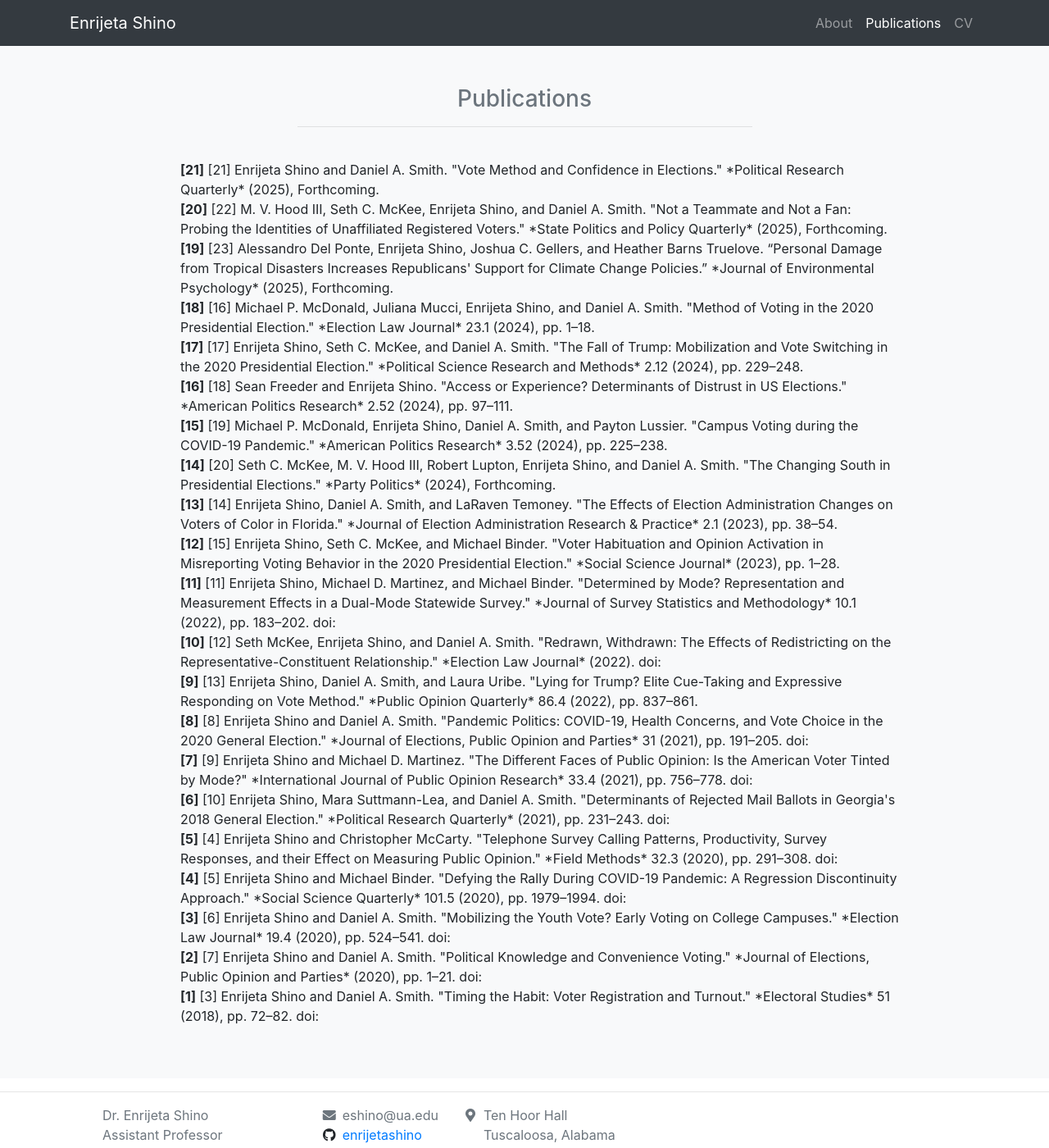
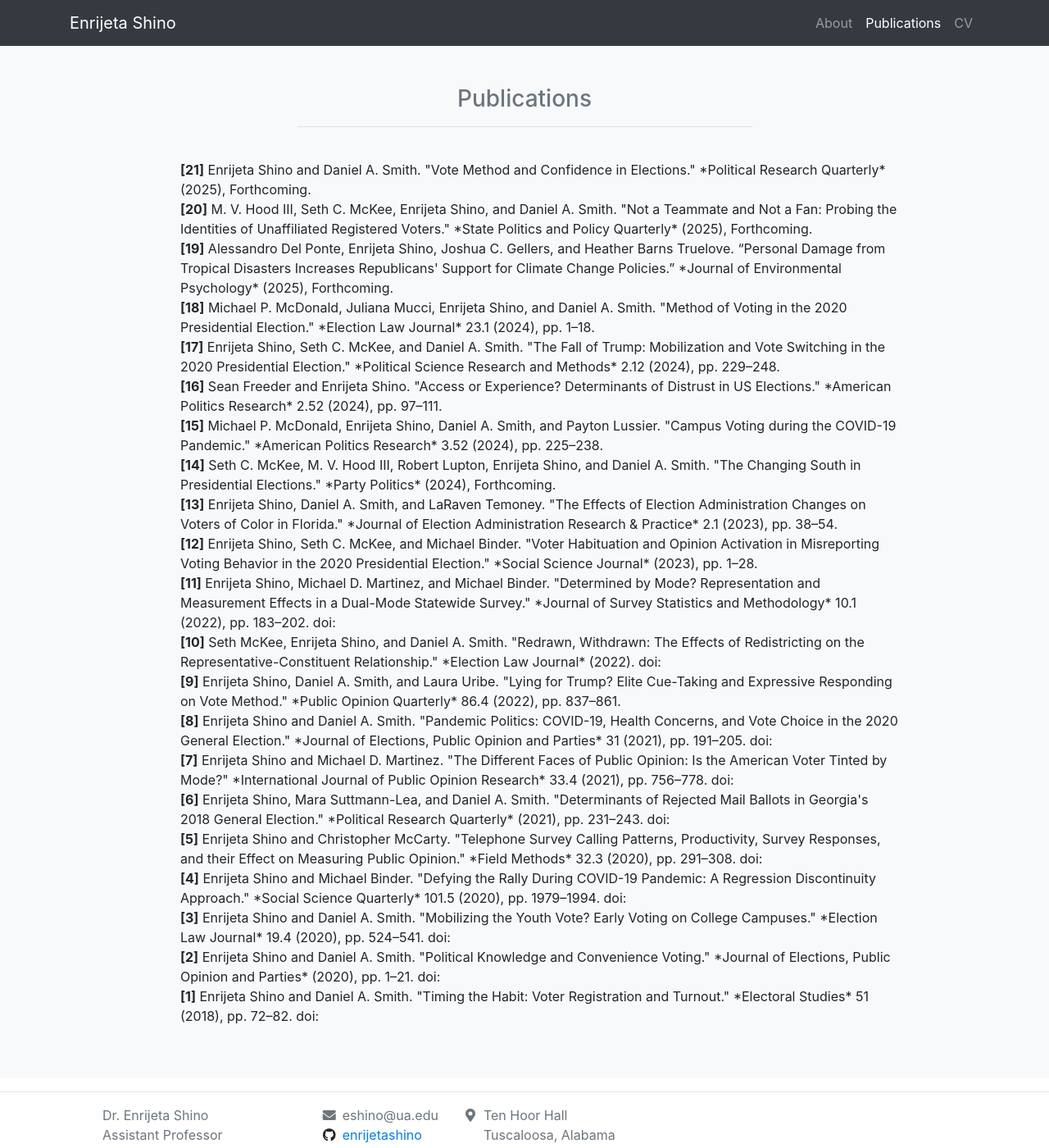
Before and after one commit to enrijetashino/enrijetashino.github.io, a Jekyll site: the page built from _pages/publications.md, in a window 1280 px wide and 1400 px high. Shown: the whole window at 82% size. Built offline with Jekyll 4.4.1, drawn with Linux system fonts in a browser that asks for light colours; nearby versions of some CDN libraries.

Commit message:
Update publications.yml

```diff
--- a/_data/publications.yml
+++ b/_data/publications.yml
@@ -1,63 +1,63 @@
 publications:
-  - citation: "[23] Alessandro Del Ponte, Enrijeta Shino, Joshua C. Gellers, and Heather Barns Truelove. “Personal Damage from Tropical Disasters Increases Republicans' Support for Climate Change Policies.” *Journal of Environmental Psychology* (2025), Forthcoming."
+  - citation: "Alessandro Del Ponte, Enrijeta Shino, Joshua C. Gellers, and Heather Barns Truelove. “Personal Damage from Tropical Disasters Increases Republicans' Support for Climate Change Policies.” *Journal of Environmental Psychology* (2025), Forthcoming."
     year: 2025
 
-  - citation: "[22] M. V. Hood III, Seth C. McKee, Enrijeta Shino, and Daniel A. Smith. \"Not a Teammate and Not a Fan: Probing the Identities of Unaffiliated Registered Voters.\" *State Politics and Policy Quarterly* (2025), Forthcoming."
+  - citation: "M. V. Hood III, Seth C. McKee, Enrijeta Shino, and Daniel A. Smith. \"Not a Teammate and Not a Fan: Probing the Identities of Unaffiliated Registered Voters.\" *State Politics and Policy Quarterly* (2025), Forthcoming."
     year: 2025
 
-  - citation: "[21] Enrijeta Shino and Daniel A. Smith. \"Vote Method and Confidence in Elections.\" *Political Research Quarterly* (2025), Forthcoming."
+  - citation: "Enrijeta Shino and Daniel A. Smith. \"Vote Method and Confidence in Elections.\" *Political Research Quarterly* (2025), Forthcoming."
     year: 2025
 
-  - citation: "[20] Seth C. McKee, M. V. Hood III, Robert Lupton, Enrijeta Shino, and Daniel A. Smith. \"The Changing South in Presidential Elections.\" *Party Politics* (2024), Forthcoming."
+  - citation: "Seth C. McKee, M. V. Hood III, Robert Lupton, Enrijeta Shino, and Daniel A. Smith. \"The Changing South in Presidential Elections.\" *Party Politics* (2024), Forthcoming."
     year: 2024
 
-  - citation: "[19] Michael P. McDonald, Enrijeta Shino, Daniel A. Smith, and Payton Lussier. \"Campus Voting during the COVID-19 Pandemic.\" *American Politics Research* 3.52 (2024), pp. 225–238."
+  - citation: "Michael P. McDonald, Enrijeta Shino, Daniel A. Smith, and Payton Lussier. \"Campus Voting during the COVID-19 Pandemic.\" *American Politics Research* 3.52 (2024), pp. 225–238."
     year: 2024
 
-  - citation: "[18] Sean Freeder and Enrijeta Shino. \"Access or Experience? Determinants of Distrust in US Elections.\" *American Politics Research* 2.52 (2024), pp. 97–111."
+  - citation: "Sean Freeder and Enrijeta Shino. \"Access or Experience? Determinants of Distrust in US Elections.\" *American Politics Research* 2.52 (2024), pp. 97–111."
     year: 2024
 
-  - citation: "[17] Enrijeta Shino, Seth C. McKee, and Daniel A. Smith. \"The Fall of Trump: Mobilization and Vote Switching in the 2020 Presidential Election.\" *Political Science Research and Methods* 2.12 (2024), pp. 229–248."
+  - citation: "Enrijeta Shino, Seth C. McKee, and Daniel A. Smith. \"The Fall of Trump: Mobilization and Vote Switching in the 2020 Presidential Election.\" *Political Science Research and Methods* 2.12 (2024), pp. 229–248."
     year: 2024
 
-  - citation: "[16] Michael P. McDonald, Juliana Mucci, Enrijeta Shino, and Daniel A. Smith. \"Method of Voting in the 2020 Presidential Election.\" *Election Law Journal* 23.1 (2024), pp. 1–18."
+  - citation: "Michael P. McDonald, Juliana Mucci, Enrijeta Shino, and Daniel A. Smith. \"Method of Voting in the 2020 Presidential Election.\" *Election Law Journal* 23.1 (2024), pp. 1–18."
     year: 2024
 
-  - citation: "[15] Enrijeta Shino, Seth C. McKee, and Michael Binder. \"Voter Habituation and Opinion Activation in Misreporting Voting Behavior in the 2020 Presidential Election.\" *Social Science Journal* (2023), pp. 1–28."
+  - citation: "Enrijeta Shino, Seth C. McKee, and Michael Binder. \"Voter Habituation and Opinion Activation in Misreporting Voting Behavior in the 2020 Presidential Election.\" *Social Science Journal* (2023), pp. 1–28."
     year: 2023
 
-  - citation: "[14] Enrijeta Shino, Daniel A. Smith, and LaRaven Temoney. \"The Effects of Election Administration Changes on Voters of Color in Florida.\" *Journal of Election Administration Research & Practice* 2.1 (2023), pp. 38–54."
+  - citation: "Enrijeta Shino, Daniel A. Smith, and LaRaven Temoney. \"The Effects of Election Administration Changes on Voters of Color in Florida.\" *Journal of Election Administration Research & Practice* 2.1 (2023), pp. 38–54."
     year: 2023
 
-  - citation: "[13] Enrijeta Shino, Daniel A. Smith, and Laura Uribe. \"Lying for Trump? Elite Cue-Taking and Expressive Responding on Vote Method.\" *Public Opinion Quarterly* 86.4 (2022), pp. 837–861."
+  - citation: "Enrijeta Shino, Daniel A. Smith, and Laura Uribe. \"Lying for Trump? Elite Cue-Taking and Expressive Responding on Vote Method.\" *Public Opinion Quarterly* 86.4 (2022), pp. 837–861."
     year: 2022
 
-  - citation: "[12] Seth McKee, Enrijeta Shino, and Daniel A. Smith. \"Redrawn, Withdrawn: The Effects of Redistricting on the Representative-Constituent Relationship.\" *Election Law Journal* (2022). doi: <https://doi.org/10.1089/elj.2022.0027>"
+  - citation: "Seth McKee, Enrijeta Shino, and Daniel A. Smith. \"Redrawn, Withdrawn: The Effects of Redistricting on the Representative-Constituent Relationship.\" *Election Law Journal* (2022). doi: <https://doi.org/10.1089/elj.2022.0027>"
     year: 2022
 
-  - citation: "[11] Enrijeta Shino, Michael D. Martinez, and Michael Binder. \"Determined by Mode? Representation and Measurement Effects in a Dual-Mode Statewide Survey.\" *Journal of Survey Statistics and Methodology* 10.1 (2022), pp. 183–202. doi: <https://doi.org/10.1093/jssam/smab012>"
+  - citation: "Enrijeta Shino, Michael D. Martinez, and Michael Binder. \"Determined by Mode? Representation and Measurement Effects in a Dual-Mode Statewide Survey.\" *Journal of Survey Statistics and Methodology* 10.1 (2022), pp. 183–202. doi: <https://doi.org/10.1093/jssam/smab012>"
     year: 2022
 
-  - citation: "[10] Enrijeta Shino, Mara Suttmann-Lea, and Daniel A. Smith. \"Determinants of Rejected Mail Ballots in Georgia's 2018 General Election.\" *Political Research Quarterly* (2021), pp. 231–243. doi: <https://doi.org/10.1177/1065912921993537>"
+  - citation: "Enrijeta Shino, Mara Suttmann-Lea, and Daniel A. Smith. \"Determinants of Rejected Mail Ballots in Georgia's 2018 General Election.\" *Political Research Quarterly* (2021), pp. 231–243. doi: <https://doi.org/10.1177/1065912921993537>"
     year: 2021
 
-  - citation: "[9] Enrijeta Shino and Michael D. Martinez. \"The Different Faces of Public Opinion: Is the American Voter Tinted by Mode?\" *International Journal of Public Opinion Research* 33.4 (2021), pp. 756–778. doi: <https://doi.org/10.1093/ijpor/edab003>"
+  - citation: "Enrijeta Shino and Michael D. Martinez. \"The Different Faces of Public Opinion: Is the American Voter Tinted by Mode?\" *International Journal of Public Opinion Research* 33.4 (2021), pp. 756–778. doi: <https://doi.org/10.1093/ijpor/edab003>"
     year: 2021
 
-  - citation: "[8] Enrijeta Shino and Daniel A. Smith. \"Pandemic Politics: COVID-19, Health Concerns, and Vote Choice in the 2020 General Election.\" *Journal of Elections, Public Opinion and Parties* 31 (2021), pp. 191–205. doi: <https://doi.org/10.1080/17457289.2021.1924734>"
+  - citation: "Enrijeta Shino and Daniel A. Smith. \"Pandemic Politics: COVID-19, Health Concerns, and Vote Choice in the 2020 General Election.\" *Journal of Elections, Public Opinion and Parties* 31 (2021), pp. 191–205. doi: <https://doi.org/10.1080/17457289.2021.1924734>"
     year: 2021
 
-  - citation: "[7] Enrijeta Shino and Daniel A. Smith. \"Political Knowledge and Convenience Voting.\" *Journal of Elections, Public Opinion and Parties* (2020), pp. 1–21. doi: <https://doi.org/10.1080/17457289.2020.1814308>"
+  - citation: "Enrijeta Shino and Daniel A. Smith. \"Political Knowledge and Convenience Voting.\" *Journal of Elections, Public Opinion and Parties* (2020), pp. 1–21. doi: <https://doi.org/10.1080/17457289.2020.1814308>"
     year: 2020
 
-  - citation: "[6] Enrijeta Shino and Daniel A. Smith. \"Mobilizing the Youth Vote? Early Voting on College Campuses.\" *Election Law Journal* 19.4 (2020), pp. 524–541. doi: <https://doi.org/10.1089/elj.2019.0596>"
+  - citation: "Enrijeta Shino and Daniel A. Smith. \"Mobilizing the Youth Vote? Early Voting on College Campuses.\" *Election Law Journal* 19.4 (2020), pp. 524–541. doi: <https://doi.org/10.1089/elj.2019.0596>"
     year: 2020
 
-  - citation: "[5] Enrijeta Shino and Michael Binder. \"Defying the Rally During COVID-19 Pandemic: A Regression Discontinuity Approach.\" *Social Science Quarterly* 101.5 (2020), pp. 1979–1994. doi: <https://doi.org/10.1111/ssqu.12844>"
+  - citation: "Enrijeta Shino and Michael Binder. \"Defying the Rally During COVID-19 Pandemic: A Regression Discontinuity Approach.\" *Social Science Quarterly* 101.5 (2020), pp. 1979–1994. doi: <https://doi.org/10.1111/ssqu.12844>"
     year: 2020
 
-  - citation: "[4] Enrijeta Shino and Christopher McCarty. \"Telephone Survey Calling Patterns, Productivity, Survey Responses, and their Effect on Measuring Public Opinion.\" *Field Methods* 32.3 (2020), pp. 291–308. doi: <https://doi.org/10.1177/1525822X20908281>"
+  - citation: "Enrijeta Shino and Christopher McCarty. \"Telephone Survey Calling Patterns, Productivity, Survey Responses, and their Effect on Measuring Public Opinion.\" *Field Methods* 32.3 (2020), pp. 291–308. doi: <https://doi.org/10.1177/1525822X20908281>"
     year: 2020
 
-  - citation: "[3] Enrijeta Shino and Daniel A. Smith. \"Timing the Habit: Voter Registration and Turnout.\" *Electoral Studies* 51 (2018), pp. 72–82. doi: <https://doi.org/10.1016/j.electstud.2017.10.005>"
+  - citation: "Enrijeta Shino and Daniel A. Smith. \"Timing the Habit: Voter Registration and Turnout.\" *Electoral Studies* 51 (2018), pp. 72–82. doi: <https://doi.org/10.1016/j.electstud.2017.10.005>"
     year: 2018
```
